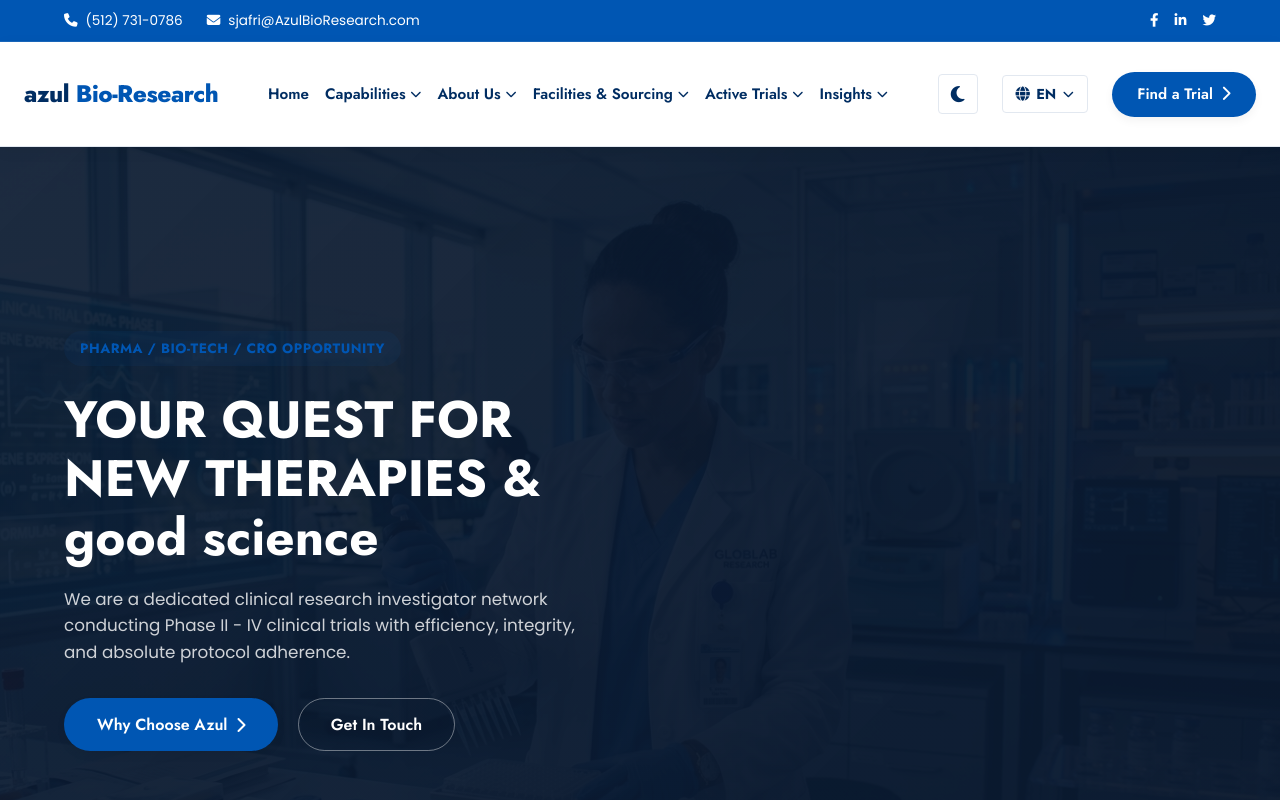
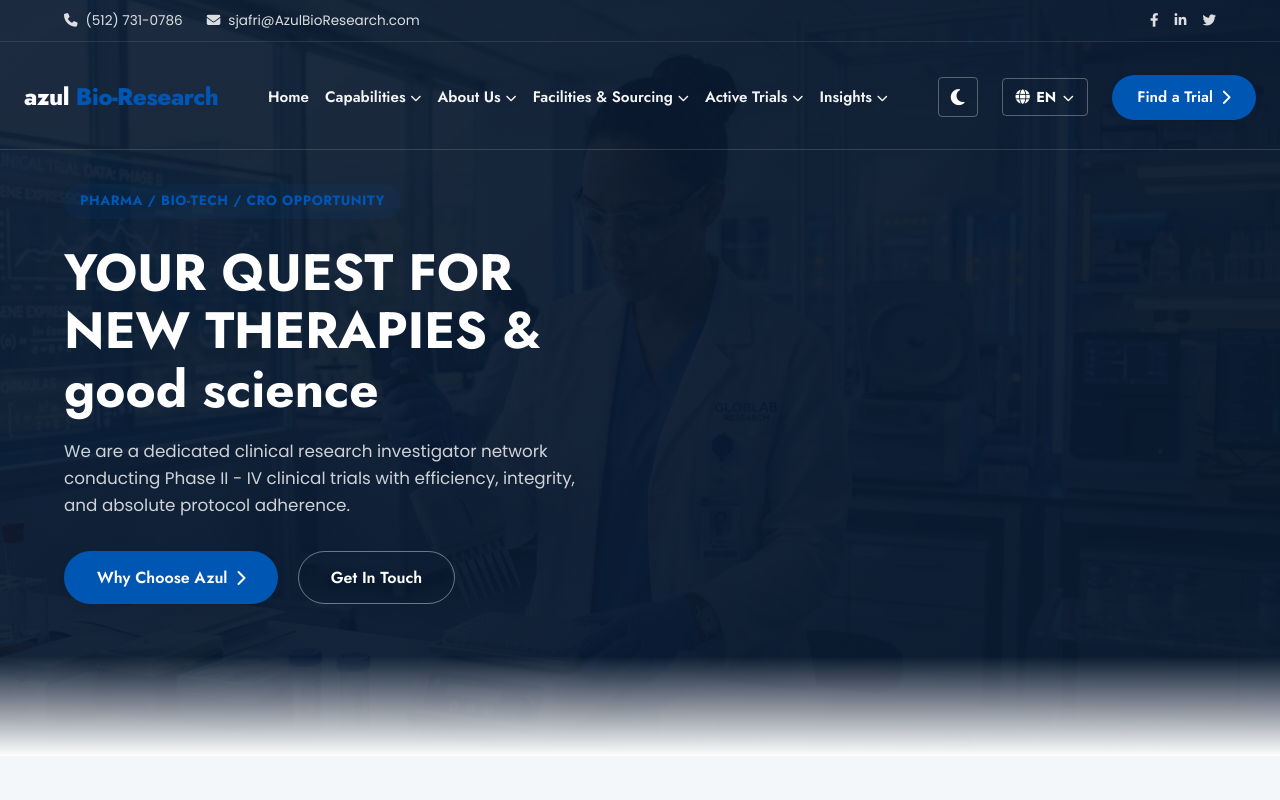
Before and after one commit to hhuss786512tx-tech/Azul-Bio-research, a React (Vite) app: page / in a window 1280 px wide. Shown: the top 800 px of the page. Built offline with nearby package versions, Linux system fonts and the light colour scheme.

Commit message:
Implement transparent header overlay at page top on homepage matching reference site aesthetics: style white text on overlay, top bar transparency, and solid white sticky background on scroll

```diff
--- a/src/components/Header.jsx
+++ b/src/components/Header.jsx
@@ -62,10 +62,12 @@ export const Header = () => {
         setIsLangMenuOpen(false);
     };
 
+    const isHome = location.pathname === '/' || location.pathname === '/index.html';
+
     return (
         <>
             {/* Header Top Bar */}
-            <div className="top-bar">
+            <div className={`top-bar ${isHome && !isScrolled ? 'transparent-top' : ''}`}>
                 <div className="top-container">
                     <div className="top-info">
                         <span><i className="fa-solid fa-phone"></i> (512) 731-0786</span>
@@ -80,7 +82,7 @@ export const Header = () => {
             </div>
 
             {/* Main Navigation Header */}
-            <header className={`navbar ${isScrolled ? 'scrolled' : ''}`} id="navbar">
+            <header className={`navbar ${isScrolled ? 'scrolled' : (isHome ? 'transparent-nav' : '')}`} id="navbar">
                 <div className="nav-container">
                     <Link to="/" className="logo">
                         <span className="logo-blue">azul</span> <span className="logo-orange">Bio-Research</span>
--- a/src/styles.css
+++ b/src/styles.css
@@ -321,6 +321,78 @@ p {
 .navbar.scrolled {
     padding: 1rem 0;
 }
+
+/* Transparent Header on Home Page (at top of page) */
+.top-bar.transparent-top {
+    position: absolute;
+    top: 0;
+    left: 0;
+    width: 100%;
+    background-color: transparent;
+    border-bottom: 1px solid rgba(255, 255, 255, 0.1);
+    color: rgba(255, 255, 255, 0.85);
+    z-index: 1001;
+}
+
+.top-bar.transparent-top a {
+    color: rgba(255, 255, 255, 0.85);
+}
+
+.top-bar.transparent-top a:hover {
+    color: var(--accent-orange);
+}
+
+.navbar.transparent-nav {
+    position: absolute;
+    top: 45px; /* Height of the top bar */
+    left: 0;
+    width: 100%;
+    background-color: transparent;
+    border-bottom: 1px solid rgba(255, 255, 255, 0.15);
+    box-shadow: none;
+    z-index: 1000;
+}
+
+@media (max-width: 992px) {
+    .navbar.transparent-nav {
+        top: 0; /* No top bar on mobile/tablet */
+    }
+}
+
+.navbar.transparent-nav .logo-blue {
+    color: #ffffff;
+}
+
+.navbar.transparent-nav .nav-link {
+    color: rgba(255, 255, 255, 0.95);
+}
+
+.navbar.transparent-nav .nav-link:hover {
+    color: var(--accent-orange);
+}
+
+.navbar.transparent-nav .theme-toggle-btn {
+    color: #ffffff;
+    border-color: rgba(255, 255, 255, 0.3);
+}
+
+.navbar.transparent-nav .theme-toggle-btn:hover {
+    background-color: rgba(255, 255, 255, 0.1);
+}
+
+.navbar.transparent-nav .lang-dropdown-btn {
+    color: #ffffff;
+    border-color: rgba(255, 255, 255, 0.3);
+}
+
+.navbar.transparent-nav .lang-dropdown-btn:hover {
+    background-color: rgba(255, 255, 255, 0.1);
+}
+
+.navbar.transparent-nav .nav-dropdown {
+    background-color: var(--bg-primary); /* Keep dropdown solid background so it is readable */
+}
+
 
 .nav-container {
     max-width: 1300px;
```
